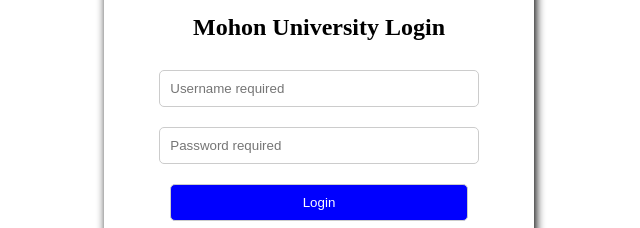
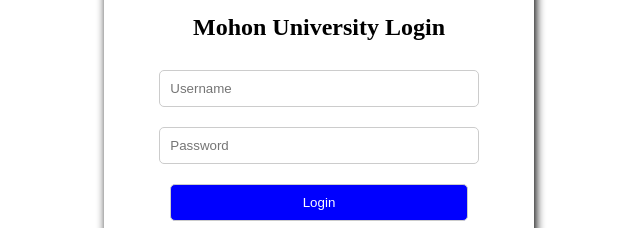
Before and after one commit to darkearl24/darkearl24.github.io, a plain HTML site: page loginpage.html in a window 1280 px wide. Shown: the part 230-458 px from the top of the page, 321-961 px from the left. Drawn offline with Linux system fonts and the light colour scheme.

Commit message:
Update loginpage.html

```diff
--- a/loginpage.html
+++ b/loginpage.html
@@ -76,8 +76,8 @@ a:hover{
 <body>
     <div class="container">
         <h2>Mohon University Login</h2>
-        <input type="email" placeholder="Username required">
-        <input type="password" placeholder="Password required">
+        <input type="email" placeholder="Username "required>
+        <input type="password" placeholder="Password "required>
         <input type="button" class="btn" value="Login">
         <p class="p1">or</p>
         <button class="btn2">
```
